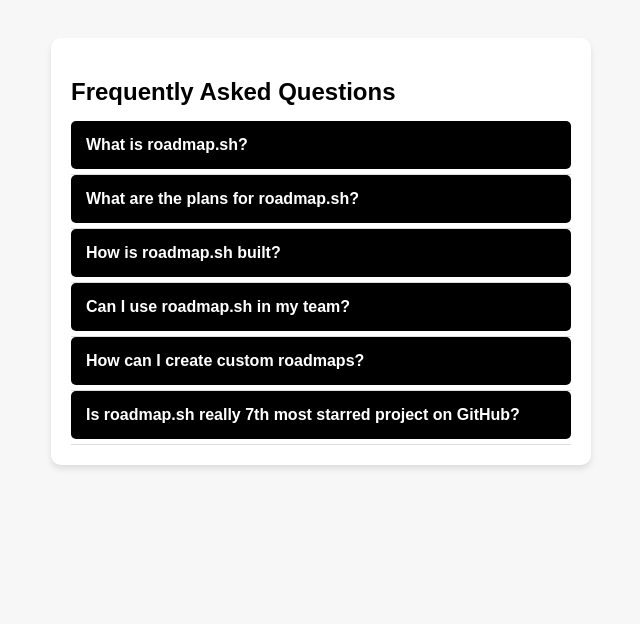
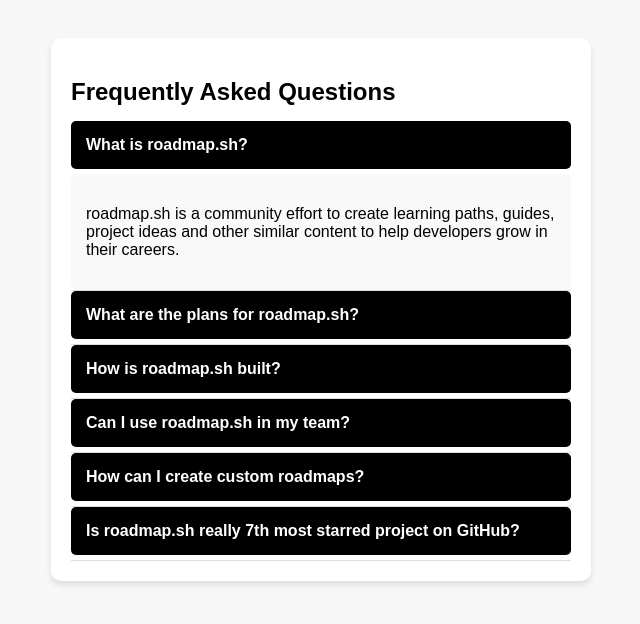
Before and after one commit to dev-sereti/Accordion, a plain HTML site: page index.html in a window 1280 px wide. Shown: the whole page, without its empty margins (319-959 px from the left). Drawn offline with Linux system fonts and the light colour scheme.

Commit message:
input and content checked

```diff
--- a/styles.css
+++ b/styles.css
@@ -44,3 +44,7 @@
   border-radius: 5px;
   padding: 0 15px;
 }
+.accordion input:checked ~ .content {
+  max-height: 200px;
+  padding: 15px;
+}
```
